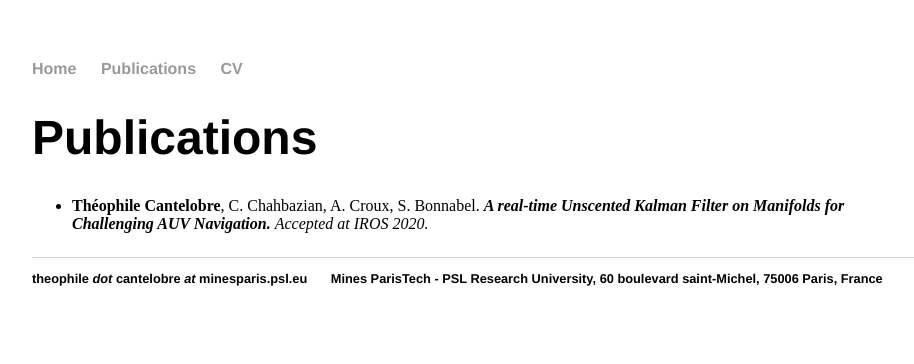
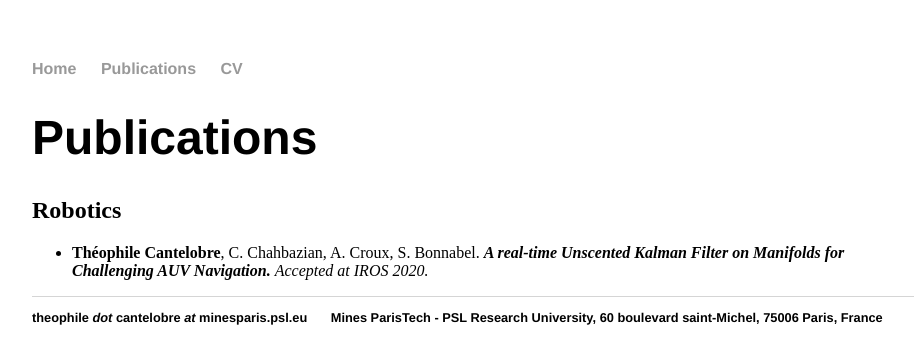
Before and after one commit to theophilec/theophilec.github.io-old, a Jekyll site: the page built from publications/index.html, in a window 1280 px wide. Shown: the top 364 px of the page, without its empty margins (160-1074 px from the left). Built offline with Jekyll 4.4.1, drawn with Linux system fonts in a browser that asks for light colours.

Commit message:
Formatting

```diff
--- a/css/main.css
+++ b/css/main.css
@@ -24,8 +24,8 @@
     font-family:'Helvetica', 'Arial', 'Sans-Serif';
 }
 p {
-    font-size: 1.5em;
-    line-height: 1.4em;
+    font-size: 1em;
+    line-height: 1em;
     color: #333;
 }
 footer {
--- a/publications/index.html
+++ b/publications/index.html
@@ -4,6 +4,7 @@
 ---
 <div class="blurb">
 	<h1>Publications</h1>
+	<h2>Robotics</h2>
 	<p>
 		<ul>
             <li><b>Théophile Cantelobre</b>, C. Chahbazian, A. Croux, S. Bonnabel. <b><i>A real-time Unscented Kalman Filter on Manifolds for Challenging AUV Navigation.</i></b> <i>Accepted at IROS 2020.</i>
```
